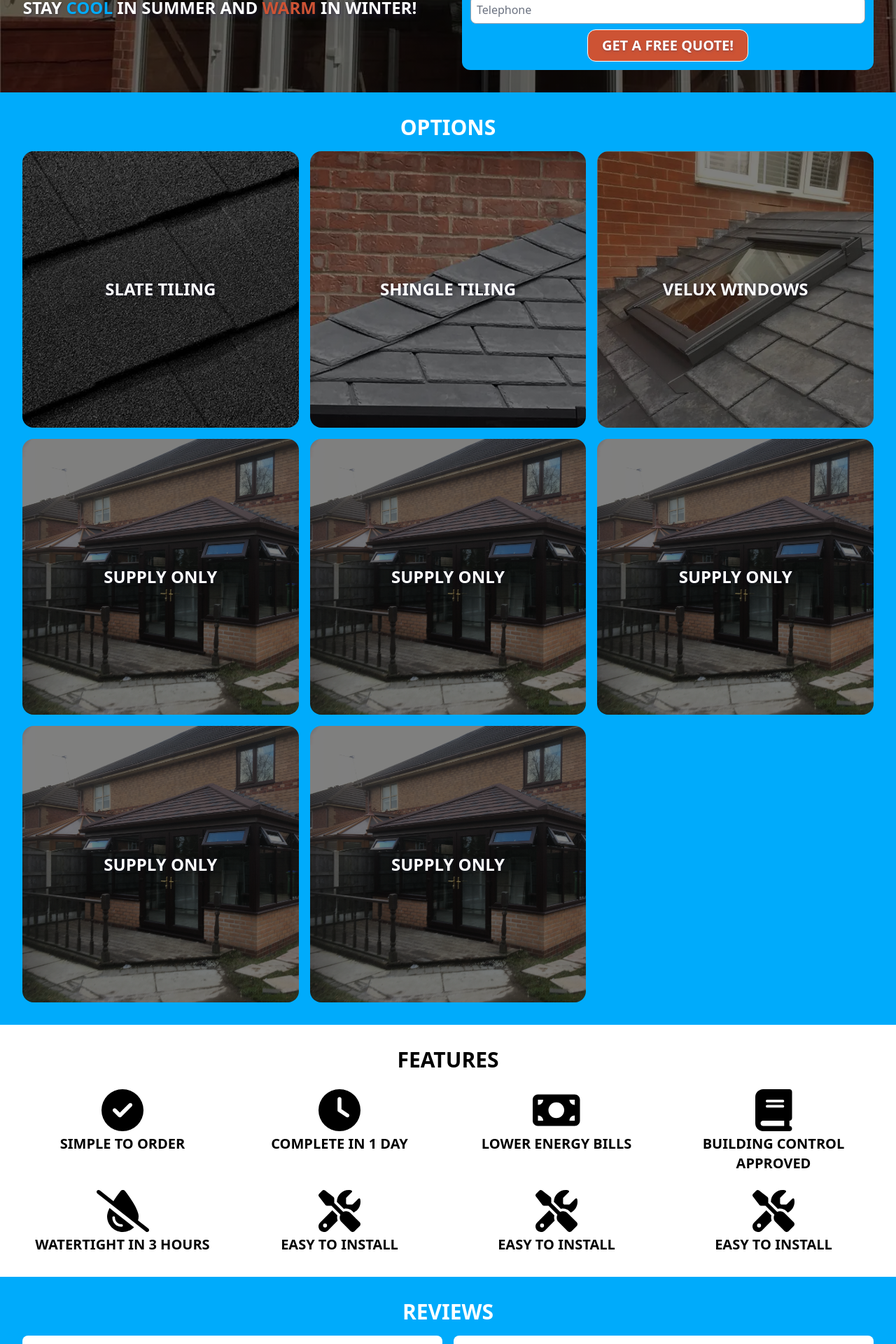
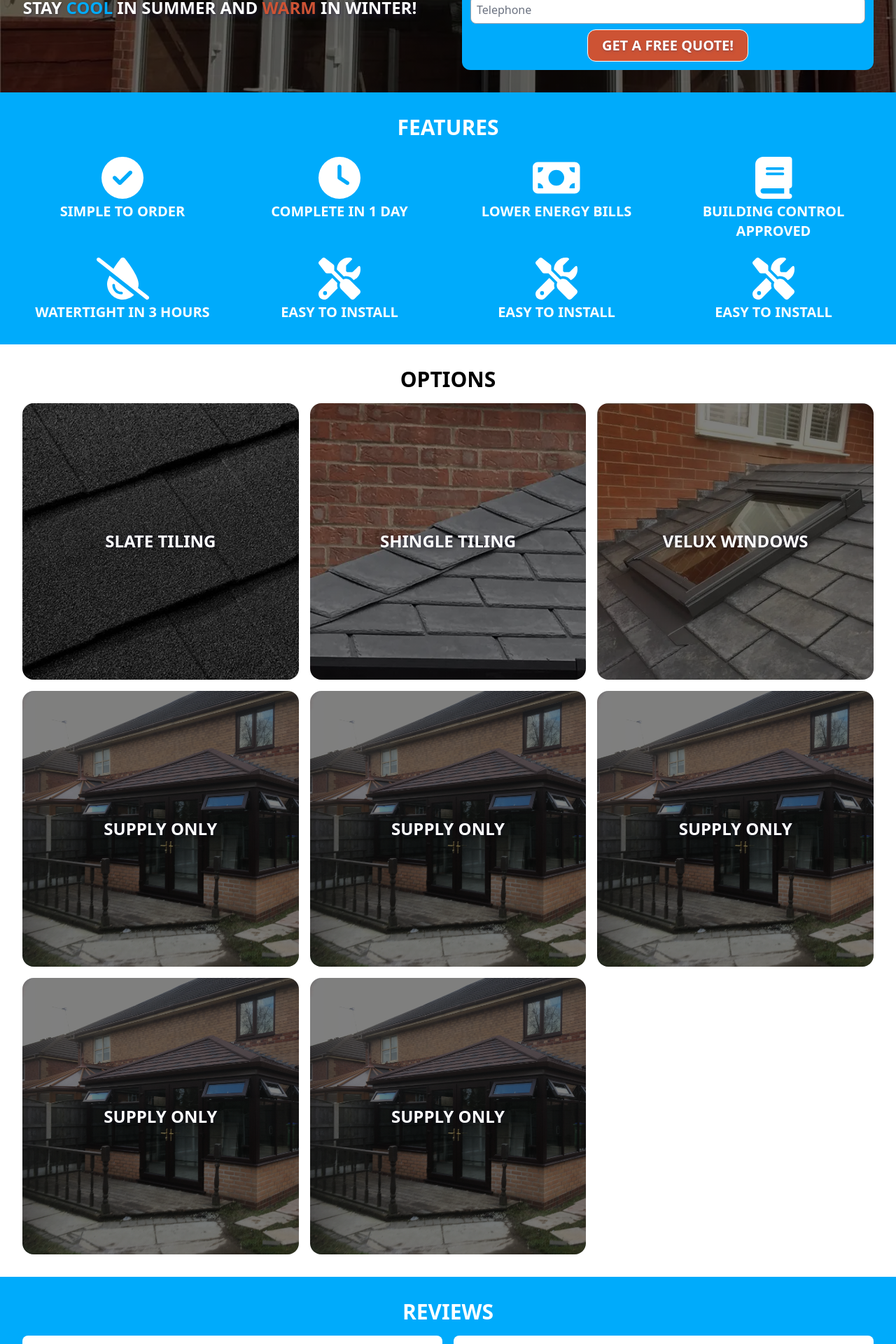
Before and after one commit to jackmaders/roofliner-website, a Vue app: page / in a window 1280 px wide. Shown: the part 300-2220 px from the top of the page at 70% size. Built offline with nearby package versions, Linux system fonts and the light colour scheme.

Commit message:
added todo and reordered blocks

```diff
--- a/src/App.vue
+++ b/src/App.vue
@@ -13,8 +13,8 @@ import TheNavbar from "./components/layout/TheNavbar.vue";
   <TheNavbar></TheNavbar>
   <main>
     <HeaderBlock></HeaderBlock>
+    <FeaturesBlock></FeaturesBlock>
     <OptionsBlock></OptionsBlock>
-    <FeaturesBlock></FeaturesBlock>
     <ReviewsBlock></ReviewsBlock>
   </main>
   <TheFooter></TheFooter>
--- a/src/components/blocks/features/FeatureItem.vue
+++ b/src/components/blocks/features/FeatureItem.vue
@@ -1,8 +1,7 @@
 <template>
   <div class="flex flex-col items-center justify-start gap-1">
-    <!-- mobile burger icon -->
-    <font-awesome-icon :icon="props.icon" class="text-6xl" />
-    <span class="text-xl font-extrabold text-center text-black uppercase">
+    <font-awesome-icon :icon="props.icon" class="text-6xl text-white" />
+    <span class="text-xl font-bold text-center text-white uppercase">
       <slot></slot>
     </span>
   </div>
--- a/src/components/blocks/features/FeaturesBlock.vue
+++ b/src/components/blocks/features/FeaturesBlock.vue
@@ -1,9 +1,12 @@
 <template>
-  <section id="features" class="p-8 bg-white">
+  <section id="features" class="p-8 bg-roofliner-blue">
     <div class="container flex flex-col gap-6 mx-auto">
-      <h2 class="text-3xl font-bold text-center uppercase">Features</h2>
+      <h2 class="text-3xl font-bold text-center text-white uppercase">
+        Features
+      </h2>
 
-      <div class="grid grid-cols-2 gap-6 sm:grid-cols-3 md:grid-cols-4">
+      <!-- TODO: layout for extra-large+ screens -->
+      <div class="grid grid-cols-2 gap-6 sm:grid-cols-4">
         <FeatureItem icon="circle-check">simple to order </FeatureItem>
         <FeatureItem icon="clock">complete in 1 day</FeatureItem>
         <FeatureItem icon="money-bill">Lower energy bills</FeatureItem>
--- a/src/components/blocks/header/HeaderBlock.vue
+++ b/src/components/blocks/header/HeaderBlock.vue
@@ -3,6 +3,7 @@
     id="header"
     class="p-8 bg-center bg-no-repeat bg-cover bg-header-background"
   >
+    <!-- TODO: layout for large+ screens -->
     <div class="container flex gap-6 mx-auto lg:gap-16">
       <div class="flex flex-col items-center gap-6 justify-evenly basis-0 grow">
         <h1
--- a/src/components/blocks/header/HeaderForm.vue
+++ b/src/components/blocks/header/HeaderForm.vue
@@ -58,6 +58,8 @@ import AppButton from "../../shared/AppButton.vue";
 import AppInput from "../../shared/AppInput.vue";
 import AppSelect from "../../shared/AppSelect.vue";
 
+//TODO: submit functionality
+
 const conservatoryStyles = [
   "Victorian",
   "Edwardian",
--- a/src/components/blocks/options/OptionsBlock.vue
+++ b/src/components/blocks/options/OptionsBlock.vue
@@ -1,9 +1,10 @@
 <template>
-  <section id="options" class="p-8 bg-roofliner-blue">
+  <section id="options" class="p-8 bg-white">
     <div class="container flex flex-col gap-4 mx-auto">
-      <h2 class="text-3xl font-bold text-center text-white uppercase">
+      <h2 class="text-3xl font-bold text-center text-black uppercase">
         Options
       </h2>
+      <!-- TODO: layout for medium+ screens -->
       <div class="grid grid-cols-2 gap-2 sm:grid-cols-3 sm:gap-4">
         <OptionCard class="bg-shingle-tiles">slate tiling </OptionCard>
         <OptionCard class="bg-slate-tiles">shingle tiling </OptionCard>
@@ -14,7 +15,6 @@
         <OptionCard class="bg-supply-only">supply only </OptionCard>
         <OptionCard class="bg-supply-only">supply only </OptionCard>
         <OptionCard class="bg-supply-only">supply only </OptionCard>
-        <!-- -->
       </div>
     </div>
   </section>
--- a/src/components/blocks/reviews/ReviewItem.vue
+++ b/src/components/blocks/reviews/ReviewItem.vue
@@ -1,4 +1,5 @@
 <template>
+  <!-- TODO: add more text to reviews on medium+ screens -->
   <article class="grid w-full grid-cols-4 gap-1 px-4 py-2 bg-white rounded-lg">
     <p class="col-span-4 text-gray-500">
       {{ dateString }}
--- a/src/components/layout/TheFooter.vue
+++ b/src/components/layout/TheFooter.vue
@@ -1,3 +1,4 @@
+<!-- TODO: add more content -->
 <template>
   <footer id="footer" class="p-8 bg-roofliner-dark">
     <div class="container flex flex-col mx-auto">
```
